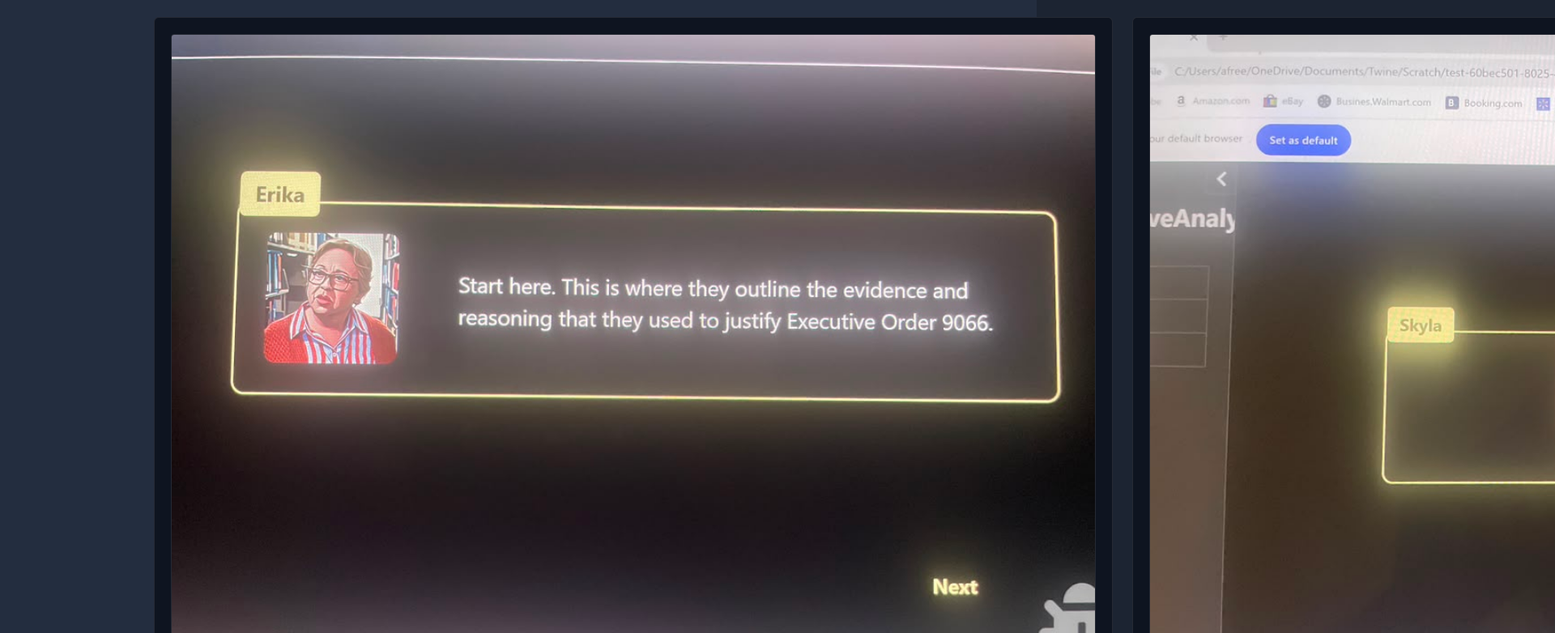
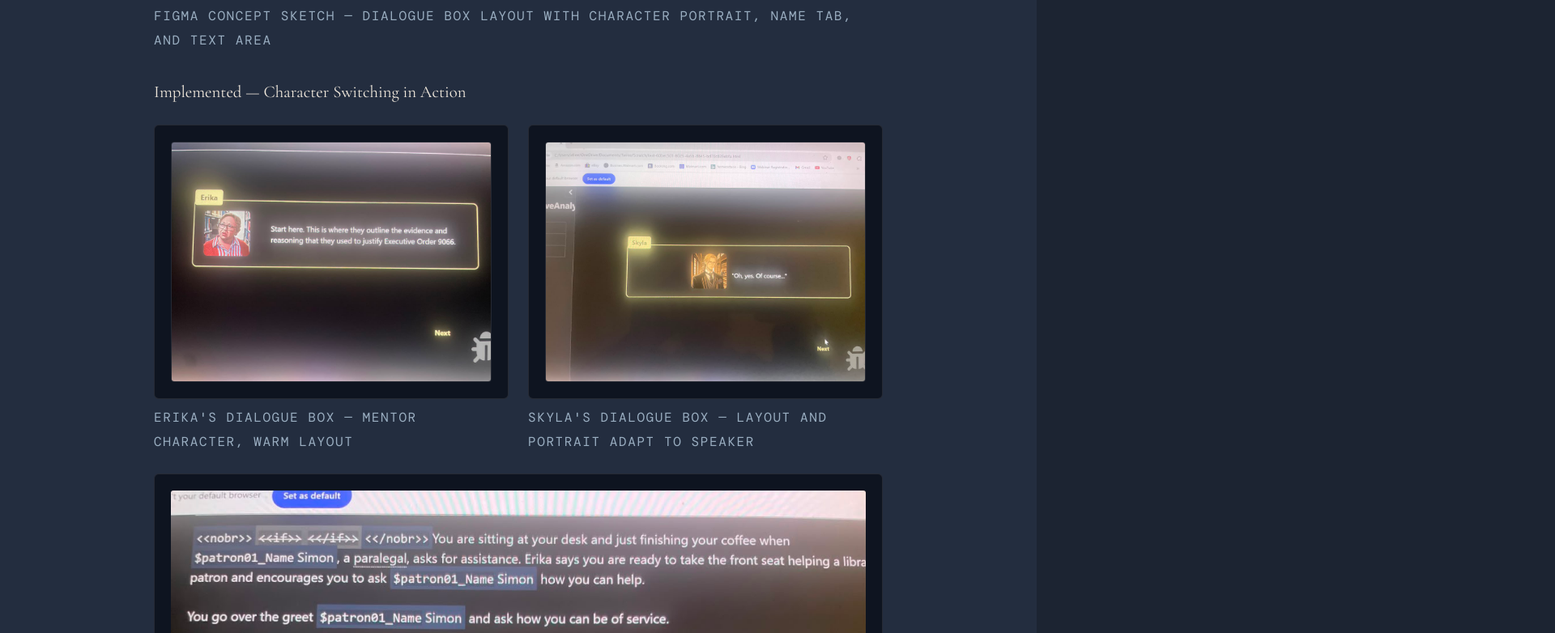
Before and after one commit to afreensa94/afreensa94.github.io, a plain HTML site: page redress.html in a window 1280 px wide. Shown: the part 2607-3389 px from the top of the page at 81% size, 1920 px wide, since content can reach past the window. Drawn offline with nearby package versions, Linux system fonts and the light colour scheme; a web font is replaced by a local one.

Commit message:
Revert broken image centering hack

```diff
--- a/redress.html
+++ b/redress.html
@@ -47,7 +47,7 @@
         .case-section ul { list-style: none; padding: 0; }
         .case-section ul li { font-size: 0.95rem; color: var(--text-muted); line-height: 1.75; padding: 0.4rem 0; padding-left: 1.2rem; position: relative; }
         .case-section ul li::before { content: '—'; position: absolute; left: 0; color: var(--accent-sage); }
-        .img-frame { background: #0E1420; border: 1px solid var(--border-light); border-radius: 6px; padding: 1.25rem; margin: 1.5rem 0 0.5rem; display: block; position: relative; left: 50%; transform: translateX(-50%); width: calc(100vw - 6rem); max-width: 720px; }
+        .img-frame { background: #0E1420; border: 1px solid var(--border-light); border-radius: 6px; padding: 1.25rem; margin: 1.5rem 0 0.5rem; display: block; }
         .img-frame img { width: 100%; border-radius: 3px; display: block; filter: grayscale(20%) contrast(1.05); }
         .img-frame.live img { filter: none; }
         .img-full { width: 100%; border-radius: 4px; border: 1px solid var(--border-light); display: block; margin: 1.5rem 0 0.5rem; }
```
